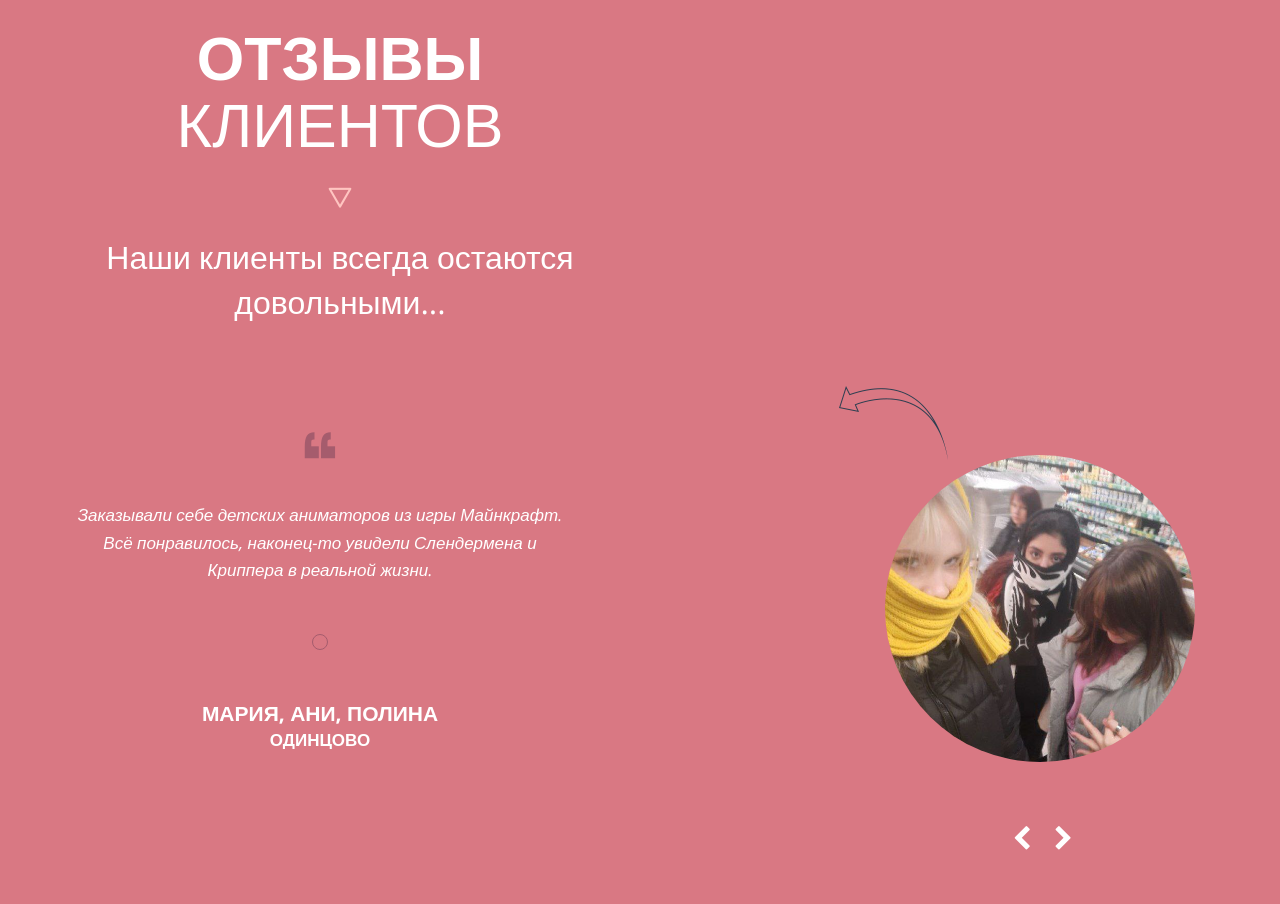
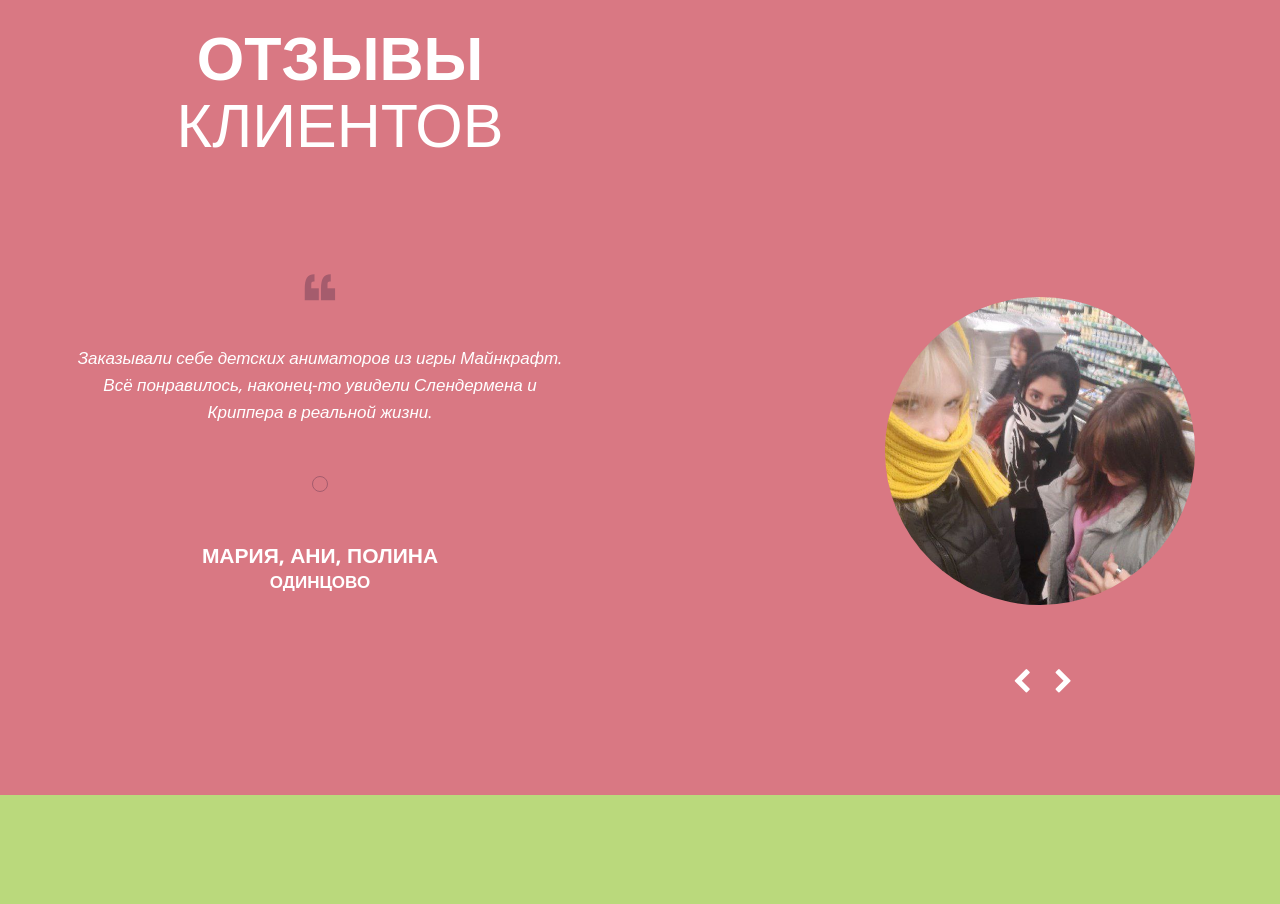
Before and after one commit to NemcevaPolina/DetskiyAnimator, a plain HTML site: page Detskiy Animator/index.html in a window 1280 px wide. Shown: the part 1979-2883 px from the top of the page. Drawn offline with nearby package versions, Linux system fonts and the light colour scheme.

Commit message:
Update index.html

```diff
--- a/Detskiy Animator/index.html
+++ b/Detskiy Animator/index.html
@@ -223,17 +223,13 @@
 								<div class="col-md-7 col-lg-6 app-reviews animated" data-animation="fadeInLeft" data-animation-delay="500">
 									<!-- Title -->
 									<h2 class="section-title color-white"><span class="text-extrabold">Отзывы</span> клиентов</h2>
-									<!-- Shape Down Arrow -->
-									<p class="color-lightred text-center"><i class="flaticon flaticon-yield gk-triangle-medium"></i></p>
-									<!-- Description -->
-									<h3 class="section-msg text-center color-white">Наши клиенты всегда остаются довольными...</h3>
 
 							</div>
 							<!-- Reviews Slider Row Begins-->
 							<div class="row">
 								<div class="col-xs-12 animated" data-animation="fadeInUp" data-animation-delay="800">
 								<!-- Shape Pointer -->
-									<div class="gk-pointer-features gk-left-arrow"><img src="images/left-arrow-icon.png" alt="Pointer" class="img-responsive" /></div>
+
 									<!-- Reviews Container Begins -->
 									<div id="reviews-slider" class="carousel slide reviews-slider-section" data-ride="carousel">
 
```
